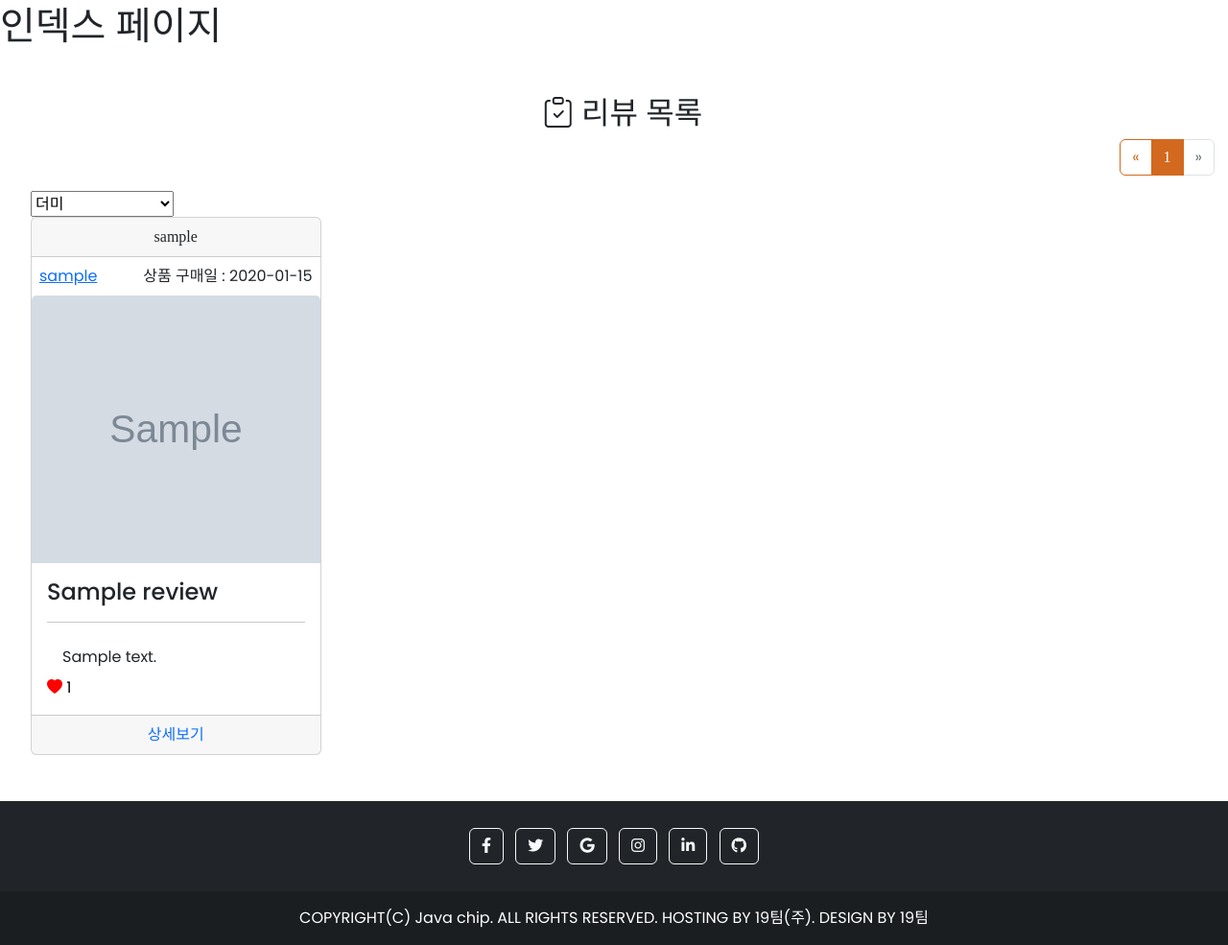
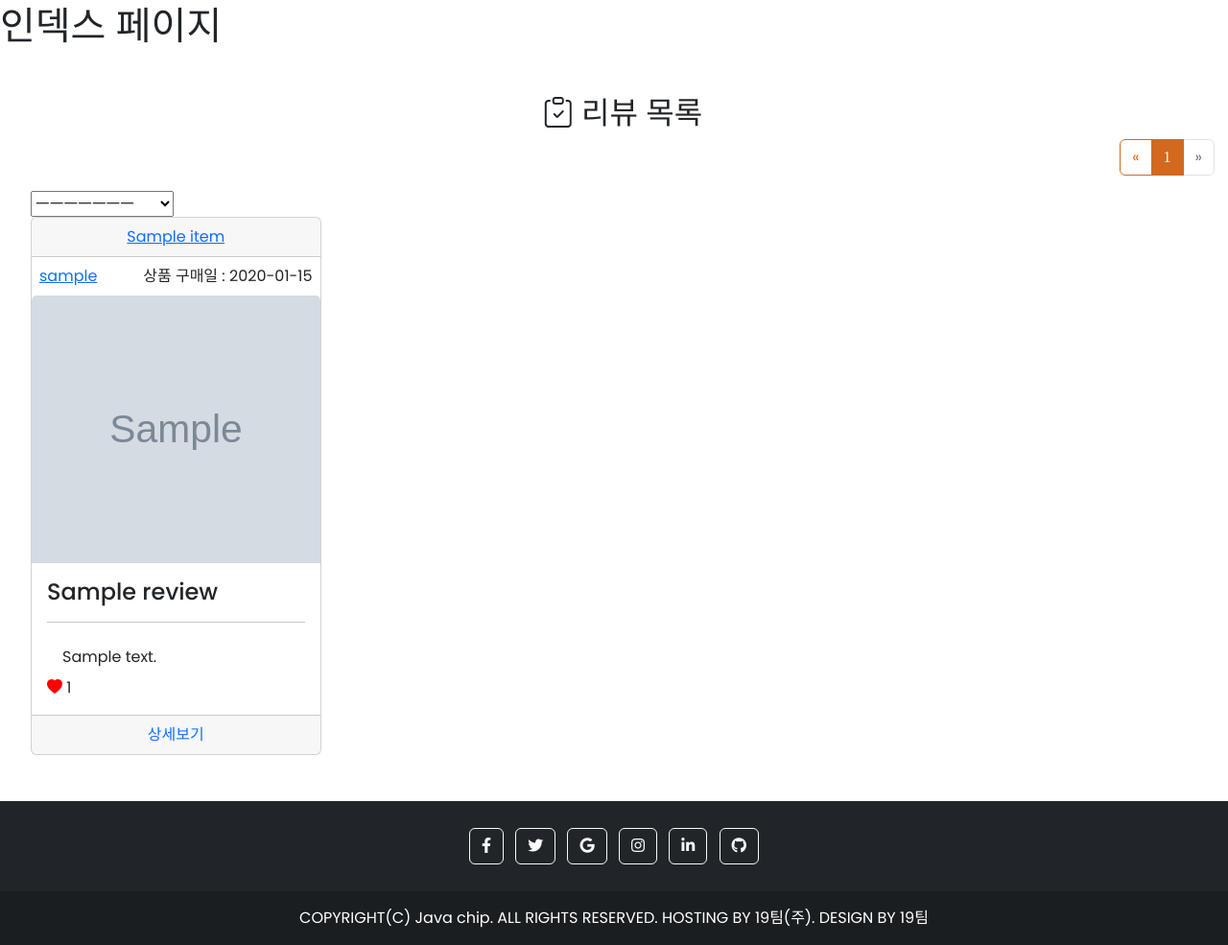
Before and after one commit to mgpo-98/Java-chip, a Django app: page /reviews/ in a window 1280 px wide. Shown: the part 87-1072 px from the top of the page at 96% size. Run offline with Django 3.2, Linux system fonts and the light colour scheme; a user stored in the database is signed in; tables that the repository leaves empty hold one stand-in row (values such as "Sample post"); grey boxes marked "Sample" are stand-in pictures; some libraries are stand-ins or nearby versions.

Commit message:
ADD: 리뷰 기본이미지[조승윤]

```diff
--- a/reviews/models.py
+++ b/reviews/models.py
@@ -1,6 +1,6 @@
 from django.db import models
 from django.conf import settings
-
+from items.models import Item
 # 이미지
 from imagekit.models import ImageSpecField, ProcessedImageField
 from imagekit.processors import ResizeToFill
@@ -16,9 +16,8 @@
     user = models.ForeignKey(settings.AUTH_USER_MODEL, on_delete=models.CASCADE)
     created_at = models.DateTimeField(auto_now_add=True)
     updated_at = models.DateTimeField(auto_now=True)
-
+    item = models.ForeignKey(Item, on_delete=models.CASCADE)
     order_at = models.DateField('구매일', null=True)
-
     image = ProcessedImageField(upload_to='images/', blank=True,
                             processors=[ResizeToFill(1200, 960)],
                             format='JPEG',
--- a/reviews/templates/reviews/index.html
+++ b/reviews/templates/reviews/index.html
@@ -67,7 +67,7 @@
   </ul>
   {% comment %} 순서 정렬 {% endcomment %}
   <select id="sort-select" onchange="location = this.value;">
-    <option class="sort-created_at" value="?sort=created_at">더미</option>
+    <option class="sort-created_at" value="?sort=created_at">ㅡㅡㅡㅡㅡㅡㅡ</option>
     <option class="sort-created_at" value="?sort=created_at">최근 작성글 순</option>
     <option class="sort-order_at" value="?sort=order_at">상품 구매 최신일순</option>
     <option class="sort-likes" value="?sort=likes">좋아요순</option>
@@ -79,8 +79,11 @@
         <div class='col'>
           <article class="card h-100">
             <div class="card-header text-center" style="font-family: 'SDSamliphopangche_Basic';">
-              {{ review.user.username }}
+
+              {% comment %} 아이템 이름 {% endcomment %}
+              <a href="{% url 'items:detail' review.item_id %}">{{ review.item.title }}</a>
             </div>
+
             <div class='d-flex justify-content-between m-2'>
               {% comment %} 사용자 이름 {% endcomment %}
               <a  href="{% url 'accounts:profile' review.user.pk %}"><div>{{ review.user.username }}</div></a>
@@ -91,7 +94,9 @@
             {% if review.image %}
             <img src="{{ review.image.url }}" class="card-img-top" alt="..." style='height:278.4px; object-fit: cover;'>
             {% else %}
-            <img src="https://dimg.donga.com/wps/NEWS/IMAGE/2021/02/08/105325025.1.jpg" class="card-img-top" alt="..." >
+
+            {% comment %} 기본 이미지 {% endcomment %}
+            <img src={{ review.item.image_url }} class="card-img-top" alt="{{ review.item.image_url }}" style='height:278.4px; object-fit: cover;'>
             {% endif %}
             <div class="card-body">
               <h4 class="text-align-center" >
@@ -106,24 +111,9 @@
                         {{ review.content|truncatechars:50 }}</p>
                       </li>
                   </ul>
+                  <i style='color:red' class="bi bi-heart-fill"></i> {{ review.like_users.count }}
+
                   {% comment %} 좋아요 기능 {% endcomment %}
-                  {% if request.user.is_authenticated %}
-
-                  <form data-review-id='{{ review.pk }}' id='like-btn' class="like-heart">
-                      {% csrf_token %}
-                      <button style='background-color:transparent; border:none;' class='review-detail-like-btn' type='submit'>
-                          {% if request.user in review.like_users.all %}
-                          <i style='color:red' class="bi bi-heart-fill"></i>
-                          <span id='review-like-user-cnt'>{{ review.like_users.count }}</span>
-                          {% else %}
-                          <i style='color:red' class="bi bi-heart"></i>
-                          <span id='review-like-user-cnt'>{{ review.like_users.count }}</span>
-                          {% endif %}
-                      </button>
-                  </form>
-
-                  {% endif %}
-
 
 
 
--- a/reviews/urls.py
+++ b/reviews/urls.py
@@ -7,7 +7,7 @@
 urlpatterns = [
     path('', views.index, name='index'),
     # 리뷰작성
-    path('create/', views.create, name='create'),
+    path('<int:item_id>/create/', views.create, name='create'),
     # 리뷰 상세 조회
     path('<int:pk>/', views.detail, name='detail'),
     # 리뷰 수정
--- a/reviews/views.py
+++ b/reviews/views.py
@@ -37,23 +37,27 @@
 
 
 @login_required # 로그인 한경우만 리뷰 작성 가능
-def create(request):
+def create(request, item_id):
+    item_title = request.GET.get('item_title')
+    print(request.GET.get('item_title'))
     if request.method == 'POST':
-        review_form = ReviewForm(request.POST,  request.FILES)
-
+        review_form = ReviewForm(request.POST, request.FILES)
         if review_form.is_valid():
             review = review_form.save(commit=False)
+            # 로그인한 유저 => 작성자네!
             review.user = request.user
-
+            review.item_id = item_id
+            review.item_title = item_title
             review.save()
+            messages.success(request, '리뷰 작성이 완료되었습니다.')
             return redirect('reviews:index')
     else:
         review_form = ReviewForm()
     context = {
-        'review_form' : review_form,
-
+        'review_form': review_form,
+        'item_title': request.GET.get('item_title')
     }
-    return render(request,'reviews/form.html',  context=context)
+    return render(request, 'reviews/form.html', context=context)
 
 # 리뷰 삭제
 @login_required
```
Also changed, not shown: reviews/templates/reviews/detail.html (+9 -1 lines), accounts/migrations/0001_initial.py, items/migrations/0001_initial.py, reviews/migrations/0001_initial.py.
